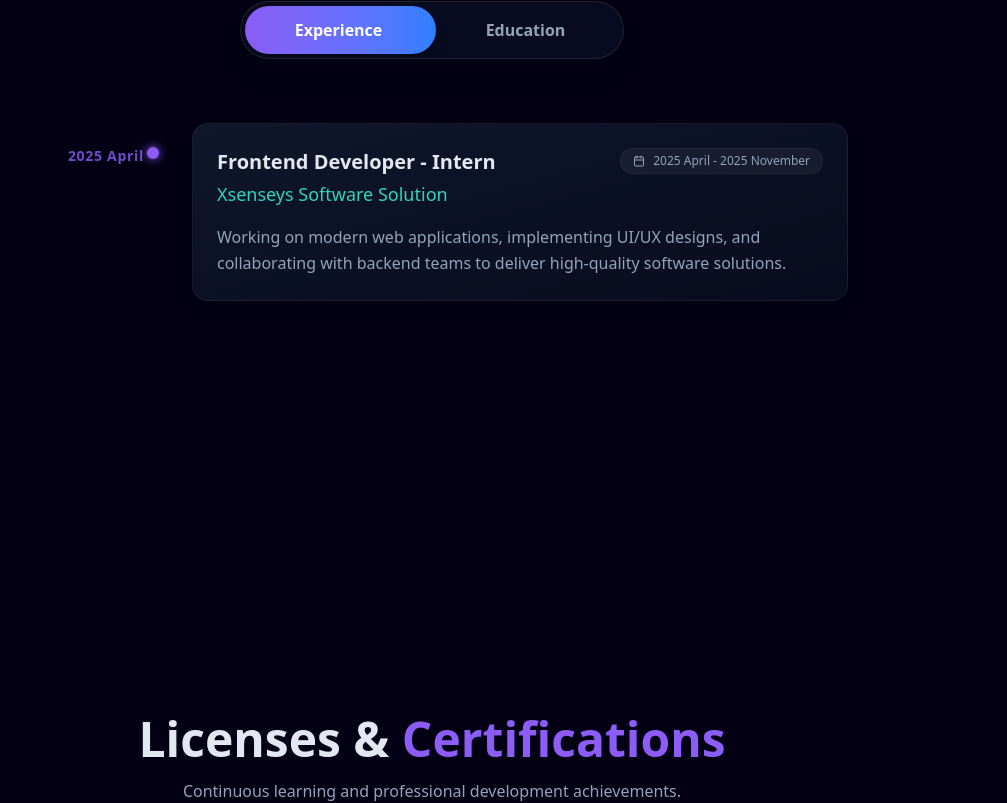
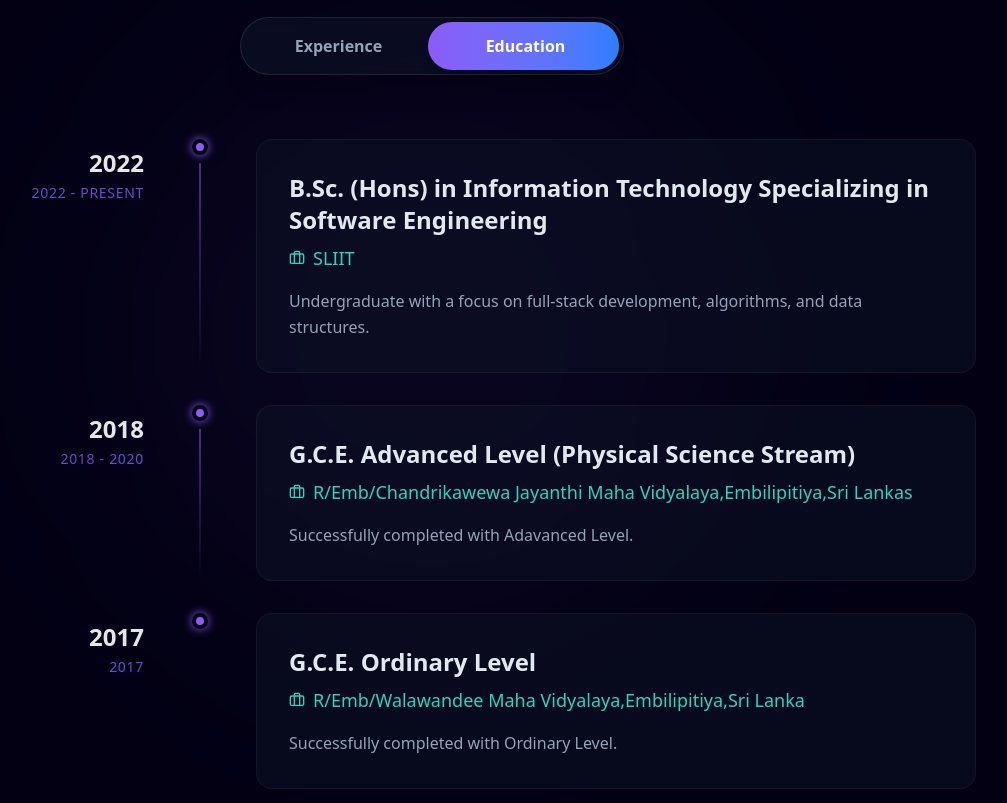
Before and after one commit to JayaniSrimali/portfolio-, a Next.js app: page / in a window 1280 px wide. Shown: the part 2920-3723 px from the top of the page, without its empty margins (208-1215 px from the left). Built offline with nearby package versions, Linux system fonts and the light colour scheme.

Commit message:
Update Experience component layout and data

```diff
--- a/src/components/sections/Experience.tsx
+++ b/src/components/sections/Experience.tsx
@@ -10,19 +10,19 @@ const educationData = [
         role: "B.Sc. (Hons) in Information Technology Specializing in Software Engineering",
         company: "SLIIT",
         period: "2022 - Present",
-        description: "Undergraduate with a focus on full-stack development, algorithms, and data structures. Dean's List for Academic Excellence.",
+        description: "Undergraduate with a focus on full-stack development, algorithms, and data structures. ",
     },
     {
         role: "G.C.E. Advanced Level (Physical Science Stream)",
-        company: "Anula Vidyalaya, Nugegoda",
+        company: "R/Emb/Chandrikawewa Jayanthi Maha Vidyalaya,Embilipitiya,Sri Lankas",
         period: "2018 - 2020",
-        description: "Successfully completed with 2 A's and 1 B pass. Z-Score: 1.6345",
+        description: "Successfully completed with Adavanced Level.",
     },
     {
         role: "G.C.E. Ordinary Level",
-        company: "Anula Vidyalaya, Nugegoda",
+        company: "R/Emb/Walawandee Maha Vidyalaya,Embilipitiya,Sri Lanka",
         period: "2017",
-        description: "Passed with 9 A's including Mathematics, Science and English.",
+        description: "Successfully completed with Ordinary Level.",
     }
 ];
 
@@ -36,13 +36,16 @@ const experienceData = [
 ];
 
 export function Experience() {
-    const [activeTab, setActiveTab] = useState<"experience" | "education">("experience");
+    const [activeTab, setActiveTab] = useState<"experience" | "education">("education");
 
     const data = activeTab === "experience" ? experienceData : educationData;
 
     return (
         <section id="experience" className="py-24 relative bg-background overflow-hidden">
-            <div className="max-w-4xl mx-auto px-4 sm:px-6 lg:px-8 relative z-10">
+            {/* Background Glow */}
+            <div className="absolute top-1/2 left-1/2 -translate-x-1/2 -translate-y-1/2 w-[600px] h-[600px] bg-primary/5 rounded-full blur-[120px] pointer-events-none" />
+
+            <div className="max-w-6xl mx-auto px-4 sm:px-6 lg:px-8 relative z-10">
 
                 {/* Section Header */}
                 <motion.div
@@ -50,7 +53,7 @@ export function Experience() {
                     whileInView={{ opacity: 1, y: 0 }}
                     viewport={{ once: true }}
                     transition={{ duration: 0.5 }}
-                    className="text-center mb-12"
+                    className="text-center mb-16"
                 >
                     <h2 className="text-3xl md:text-5xl font-bold mb-6">
                         Experience & <span className="text-primary text-gradient">Education</span>
@@ -62,15 +65,13 @@ export function Experience() {
                 <div className="flex justify-center mb-16">
                     <div className="relative flex p-1 bg-card/50 backdrop-blur-sm border border-white/10 rounded-full w-full max-w-xs md:max-w-sm shadow-xl">
                         {/* Sliding Indicator */}
-                        <motion.div
-                            layoutId="activeTab"
-                            className="absolute inset-y-1 rounded-full bg-gradient-to-r from-primary to-blue-500 shadow-lg"
-                            initial={false}
-                            animate={{
-                                x: activeTab === "experience" ? 0 : "100%",
-                                width: "50%" // Since there are 2 tabs
+                        <div
+                            className={`absolute inset-y-1 rounded-full bg-gradient-to-r from-primary to-blue-500 shadow-lg transition-all duration-300 ease-in-out`}
+                            style={{
+                                width: "50%",
+                                left: activeTab === "experience" ? "4px" : "calc(50% - 4px)",
+                                transform: activeTab === "education" ? "translateX(0)" : "translateX(0)"
                             }}
-                            transition={{ type: "spring", stiffness: 300, damping: 30 }}
                         />
 
                         <button
@@ -97,58 +98,52 @@ export function Experience() {
                             animate={{ opacity: 1, y: 0, filter: "blur(0px)" }}
                             exit={{ opacity: 0, y: -20, filter: "blur(10px)" }}
                             transition={{ duration: 0.4 }}
-                            className="space-y-8"
+                            className="grid grid-cols-1 gap-8"
                         >
                             {data.map((item, index) => (
                                 <motion.div
                                     key={index}
-                                    initial={{ opacity: 0, x: -20 }}
-                                    animate={{ opacity: 1, x: 0 }}
+                                    initial={{ opacity: 0, y: 20 }}
+                                    whileInView={{ opacity: 1, y: 0 }}
+                                    viewport={{ once: true }}
                                     transition={{ delay: index * 0.1 }}
-                                    className="relative pl-8 md:pl-0 group"
+                                    className="group relative"
                                 >
-                                    {/* Timeline Line (for larger screens) */}
-                                    <div className="hidden md:block absolute left-[8.5rem] top-0 bottom-0 w-px bg-gradient-to-b from-primary/50 to-transparent group-last:bg-none" />
+                                    <div className="relative flex flex-col md:flex-row gap-8 items-start">
 
-                                    {/* Timeline Dot (for larger screens) */}
-                                    <div className="hidden md:block absolute left-[8.5rem] top-6 w-3 h-3 bg-primary rounded-full shadow-[0_0_10px_var(--primary)] -translate-x-[5px] z-10" />
-
-                                    {/* Mobile Timeline Line */}
-                                    <div className="md:hidden absolute left-0 top-0 bottom-0 w-0.5 bg-white/10" />
-                                    <div className="md:hidden absolute left-[-5px] top-6 w-3 h-3 bg-primary rounded-full" />
-
-
-                                    <div className="md:flex gap-12 items-start">
-                                        {/* Date Column */}
-                                        <div className="hidden md:block w-32 pt-5 text-right flex-shrink-0">
-                                            <span className="text-sm font-mono text-primary/80 font-semibold tracking-wider">
+                                        {/* Date/Period (Left Side) */}
+                                        <div className="md:w-64 flex-shrink-0 md:text-right pt-2">
+                                            <span className="text-2xl font-bold text-white/90 block">
                                                 {item.period.split("-")[0]}
+                                            </span>
+                                            <span className="text-sm font-mono text-primary/80 font-medium uppercase tracking-wider block mt-1">
+                                                {item.period}
                                             </span>
                                         </div>
 
-                                        {/* Content Card */}
-                                        <div className="flex-1 bg-gradient-to-br from-card to-card/50 border border-white/5 p-6 rounded-2xl shadow-lg hover:border-primary/30 transition-all duration-300 hover:shadow-primary/5 group-hover:translate-x-2">
-                                            <div className="flex flex-col sm:flex-row justify-between items-start gap-2 mb-4">
+                                        {/* Timeline Dot & Line */}
+                                        <div className="hidden md:flex flex-col items-center self-stretch mx-4">
+                                            <div className="w-4 h-4 rounded-full bg-primary border-4 border-background shadow-[0_0_10px_var(--primary)] z-10" />
+                                            <div className="w-0.5 bg-gradient-to-b from-primary/50 to-transparent flex-grow mt-2 group-last:hidden" />
+                                        </div>
+
+                                        {/* Content Card (Right Side) */}
+                                        <div className="flex-1 w-full bg-card/40 backdrop-blur-md border border-white/5 p-8 rounded-2xl hover:border-primary/30 transition-all duration-300 hover:bg-card/60 group-hover:translate-x-2">
+                                            <div className="flex flex-col sm:flex-row justify-between items-start gap-4 mb-4">
                                                 <div>
-                                                    <h3 className="text-xl font-bold text-foreground group-hover:text-primary transition-colors">
+                                                    <h3 className="text-2xl font-bold text-foreground group-hover:text-primary transition-colors">
                                                         {item.role}
                                                     </h3>
-                                                    <h4 className="text-lg font-medium text-accent mt-1">
-                                                        {item.company}
-                                                    </h4>
-                                                </div>
-                                                <div className="md:hidden flex items-center gap-2 text-xs font-mono text-primary bg-primary/10 px-3 py-1 rounded-full">
-                                                    <Calendar className="w-3 h-3" />
-                                                    {item.period}
-                                                </div>
-                                                {/* Desktop Period Range Display */}
-                                                <div className="hidden md:flex items-center gap-2 text-xs font-mono text-muted-foreground bg-white/5 px-3 py-1 rounded-full border border-white/5">
-                                                    <Calendar className="w-3 h-3" />
-                                                    {item.period}
+                                                    <div className="flex items-center gap-2 mt-2">
+                                                        <Briefcase className="w-4 h-4 text-accent" />
+                                                        <h4 className="text-lg font-medium text-accent">
+                                                            {item.company}
+                                                        </h4>
+                                                    </div>
                                                 </div>
                                             </div>
 
-                                            <p className="text-muted-foreground leading-relaxed text-sm md:text-base">
+                                            <p className="text-muted-foreground leading-relaxed text-base">
                                                 {item.description}
                                             </p>
                                         </div>
```
